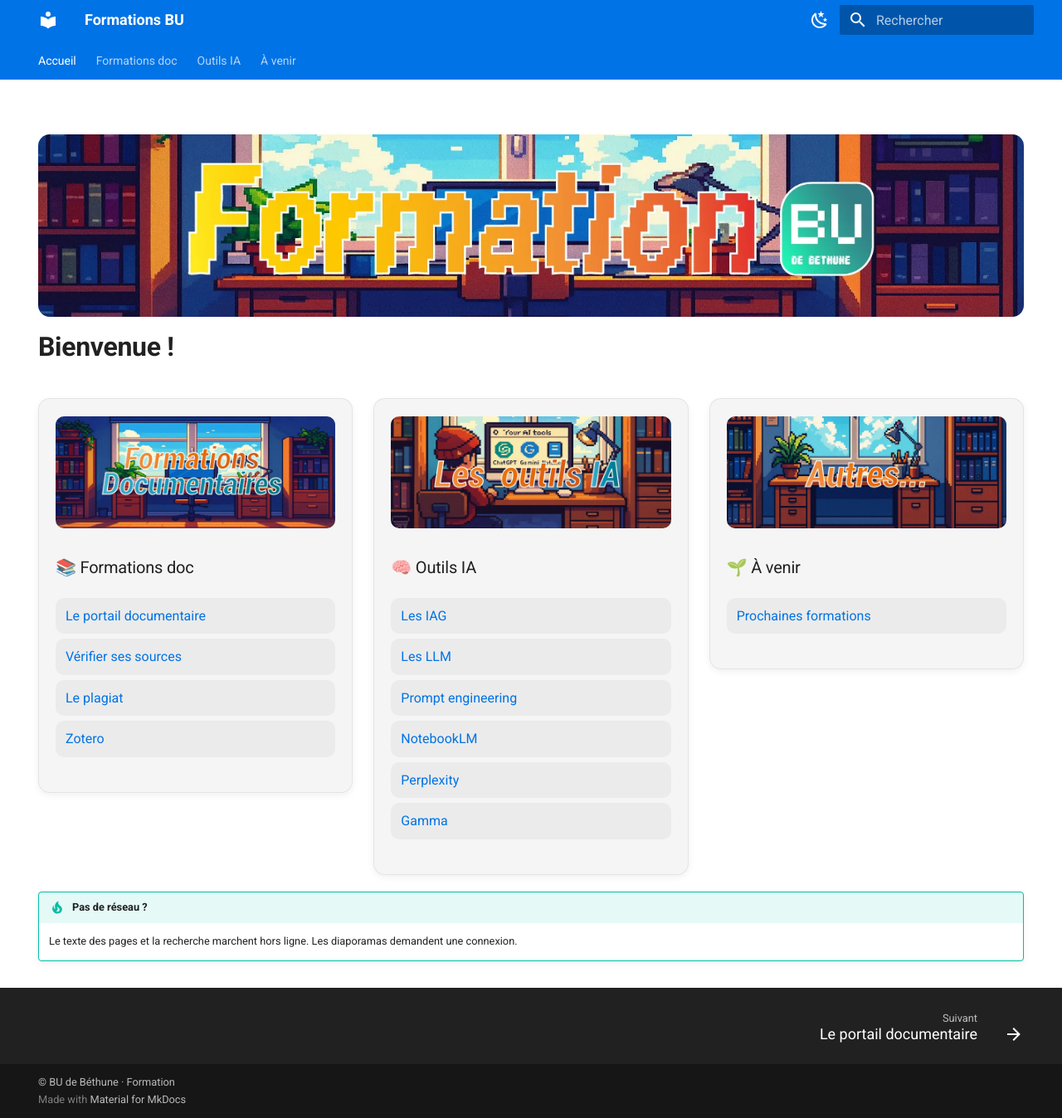
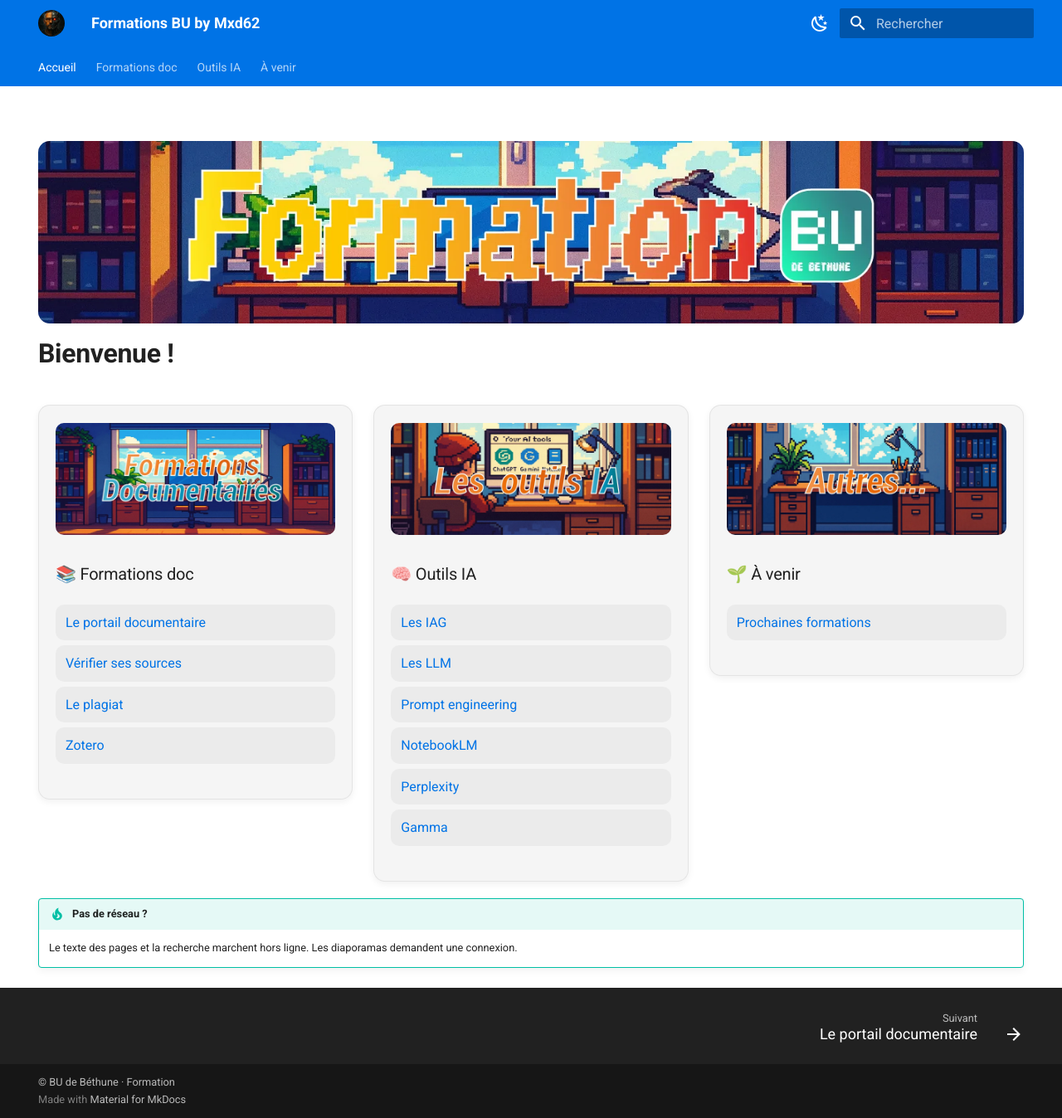
Before and after one commit to maxmad62/FORMATION_BUA, an MkDocs documentation site: the page built from docs/index.md, in a window 1280 px wide and 1348 px high. Shown: the whole window at 83% size. Built offline with MkDocs 1.6.1 and Material for MkDocs 9.7.7, drawn with Linux system fonts in a browser that asks for light colours.

Commit message:
Avatar en logo et favicon, titre Formations BU by Mxd62
Co-Authored-By: Claude Opus 5.5 (1M context) <noreply@anthropic.com>
Claude-Session: https://claude.ai/code/session_01EvS62a7Qww8BPGBSmJtNis

```diff
--- a/docs/assets/extra.css
+++ b/docs/assets/extra.css
@@ -33,3 +33,6 @@
 /* Bannières et images des cartes */
 .md-typeset img.banner { width: 100%; max-height: 220px; object-fit: cover; border-radius: 14px; display: block; margin-bottom: .5rem; }
 .cards img { width: 100%; border-radius: 10px; display: block; margin-top: .75rem; }
+
+/* Avatar dans la barre du haut */
+.md-header__button.md-logo img { height: 1.6rem; width: 1.6rem; border-radius: 50%; object-fit: cover; }
--- a/mkdocs.yml
+++ b/mkdocs.yml
@@ -1,10 +1,12 @@
-site_name: Formations BU
+site_name: Formations BU by Mxd62
 site_description: Supports de formation documentaire et outils IA
 copyright: © BU de Béthune · Formation
 use_directory_urls: false
 theme:
   name: material
   custom_dir: overrides
+  logo: assets/img/avatar.webp
+  favicon: assets/img/avatar.webp
   language: fr
   palette:
     - media: "(prefers-color-scheme: light)"
```
Also changed, not shown: docs/assets/img/avatar.webp (added).
